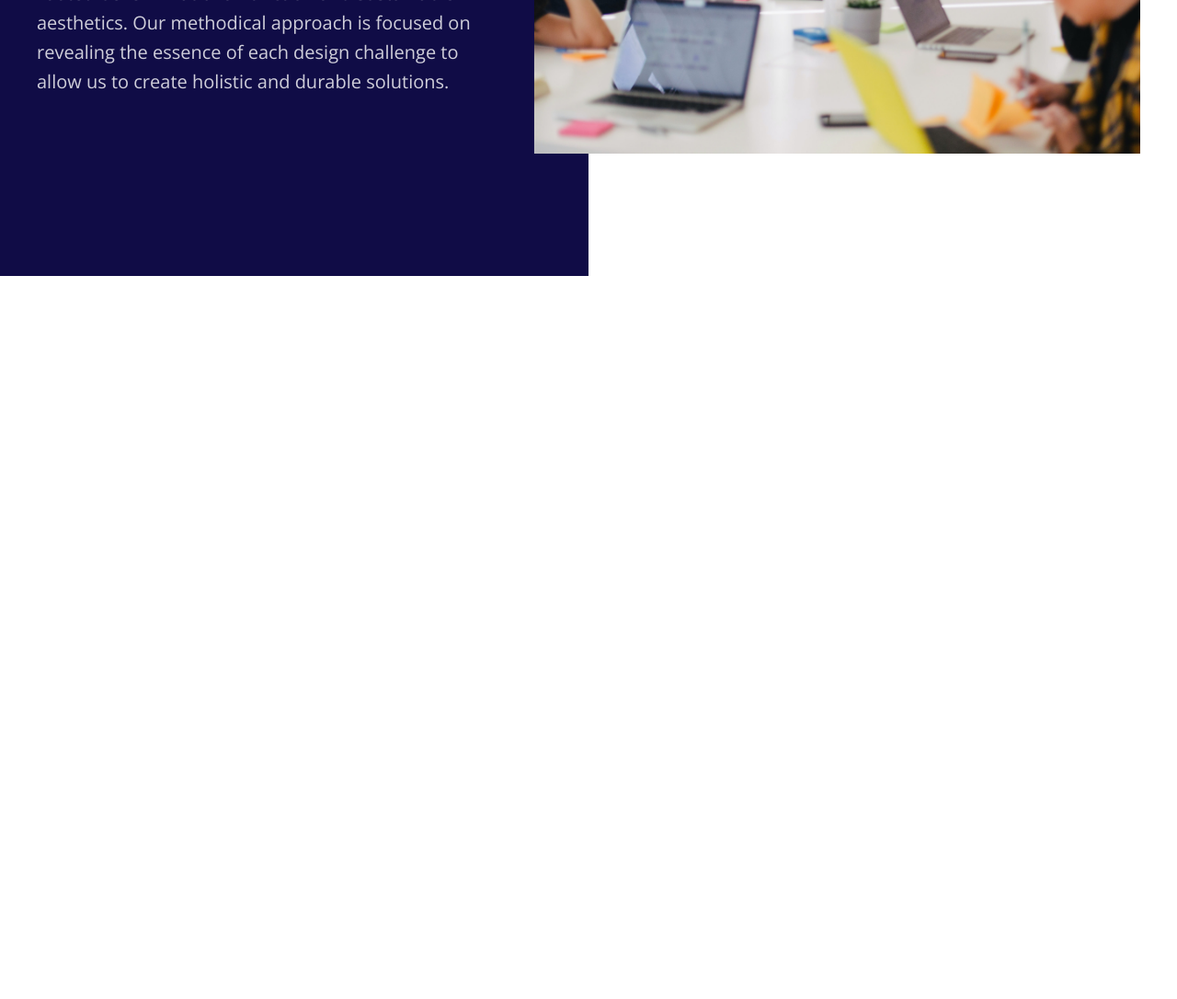
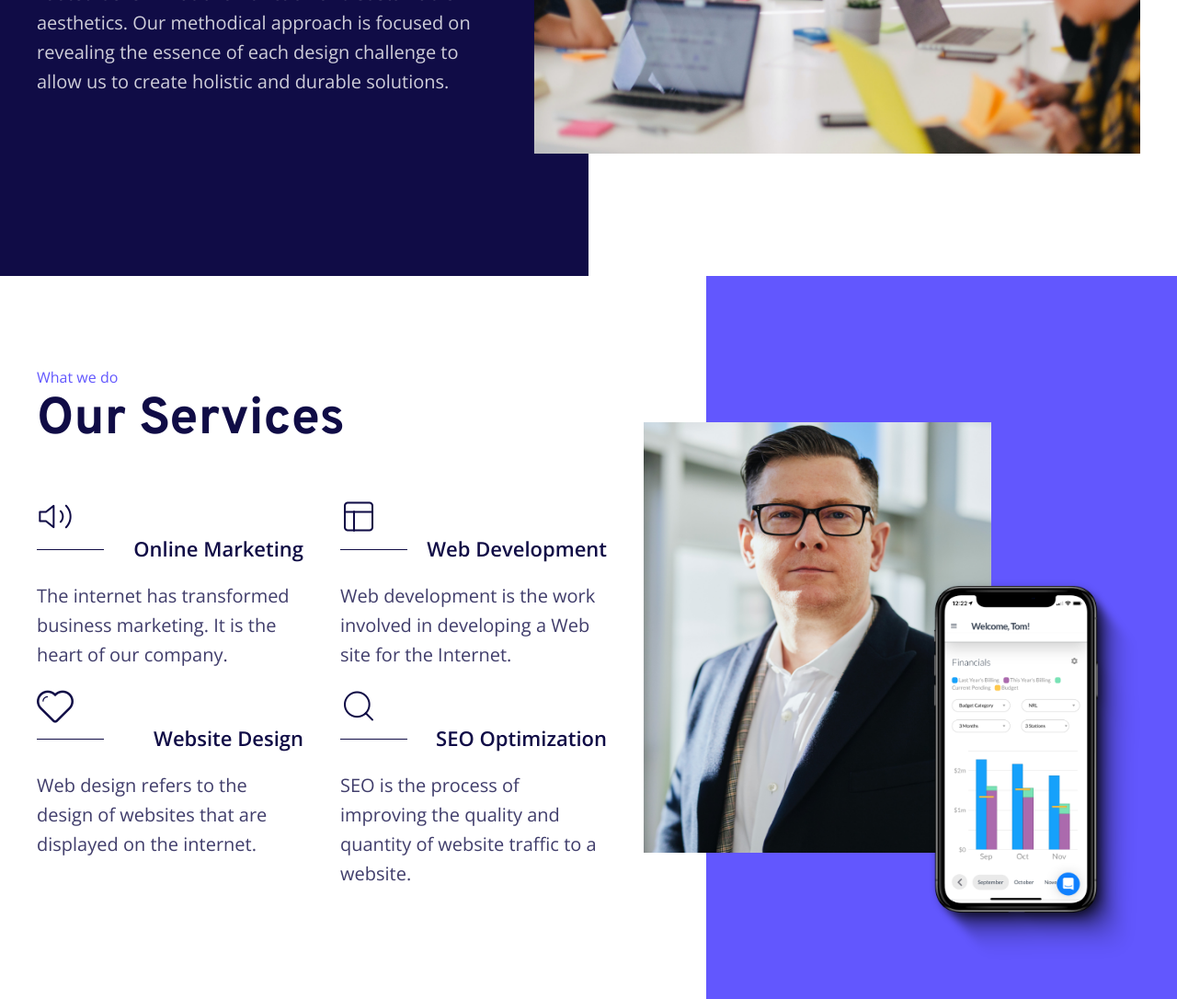
Before and after one commit to tomahawk535/deep, a plain HTML site: page dist/index.html in a window 1280 px wide. Shown: the part 1300-2386 px from the top of the page at 92% size. Before the commit the page ends 1600 px from the top, so only its background shows below. Drawn offline with nearby package versions, Linux system fonts and the light colour scheme; files whose address does not match are found by name.

Commit message:
add services section

```diff
--- a/dist/index.html
+++ b/dist/index.html
@@ -43,6 +43,40 @@
 					</div>
 				</div>
 			</section>
+			<section class="services__section">
+				<div class="services__container _container">
+					<div class="service__text">
+						<p class="service__subtitle">What we do</p>
+						<h2 class="services__title">Our Services</h2>
+						<div class="services__list">
+							<div class="services__item">
+								<i class="item__icon icon-volume"></i>
+								<h3 class="item__title">Online Marketing</h3>
+								<p class="item__description">The internet has transformed business marketing. It is the heart of our company.</p>
+							</div>
+							<div class="services__item">
+								<i class="item__icon icon-layout"></i>
+								<h3 class="item__title">Web Development</h3>
+								<p class="item__description">Web development is the work involved in developing a Web site for the Internet.</p>
+							</div>
+							<div class="services__item">
+								<i class="item__icon icon-heart"></i>
+								<h3 class="item__title">Website Design</h3>
+								<p class="item__description">Web design refers to the design of websites that are displayed on the internet.</p>
+							</div>
+							<div class="services__item">
+								<i class="item__icon icon-search"></i>
+								<h3 class="item__title">SEO Optimization</h3>
+								<p class="item__description">SEO is the process of improving the quality and quantity of website traffic to a website.</p>
+							</div>
+						</div>
+					</div>
+					<div class="services__image">
+						<img src="./img/service1.png" alt="Digital Agency" class="face">
+						<img src="./img/services2.png" alt="Digital Agency" class="phone">
+					</div>
+				</div>
+			</section>
 		</main>
 		<footer></footer>
 		<script src="js/app.min.js"></script>
--- a/gulp/version.json
+++ b/gulp/version.json
@@ -1,3 +1,3 @@
 {
-    "main": "20220411190225"
+    "main": "20220411204009"
 }
--- a/src/scss/style.scss
+++ b/src/scss/style.scss
@@ -202,9 +202,92 @@ main {
     }
   }
 }
+.services__section {
+  display: flex;
+  color: #100C46;
+  background: linear-gradient(to right, #fff 60%, #6257FE 60%);
+  align-items: center;
+  padding: 10rem 0;
+}
+.services__container {
+  display: flex;
+  .service__text {
+    width: 55%;
+    display: flex;
+    flex-direction: column;
+    justify-content: center;
+    .service__subtitle {
+      font-weight: 400;
+      font-size: 1.6rem;
+      line-height: 137%;
+      color: #6257FE;
+    }
+    .services__title {
+      font-family: 'Overpass', sans-serif;
+      font-weight: 700;
+      font-size: 5.6rem;
+      line-height: 126%;
+      margin-bottom: 5rem;
+    }
+    .services__list {
+      display: flex;
+      flex-wrap: wrap;
+      .services__item {
+        width: 50%;
+        padding-right: 4rem;
+        .item__icon {
+          font-size: 4rem;
+        }
+        .item__title {
+          font-weight: 600;
+          font-size: 2.2rem;
+          line-height: 135%;
+          text-align: right;
+          position: relative;
+          &:before {
+            content: '';
+            display: block;
+            width: 25%;
+            height: 1px;
+            background-color: #100C46;
+            position: absolute;
+            top: 50%;
+            //left: -100%;
+          }
+        }
+        .item__description {
+          font-weight: 400;
+          font-size: 2rem;
+          line-height: 160%;
+          color: rgba(16, 12, 70, 0.8);
+          margin: 2rem 0 2rem;
+        }
+      }
+    }
+  }
+  .services__image {
+    width: 45%;
+    display: flex;
+    position: relative;
+    .face {
+      width: 70%;
+      height: 80%;
+      align-self: center;
+    }
+    .phone {
+      position: absolute;
+      bottom: -10%;
+      right: 0;
+      width: 50%;
+    }
+  }
+}
 
-
+//======= media ======================
 @media (min-width: 2000px) {
+  html {
+    font-size: 12px;
+  }
   ._container {
     max-width: 1700px;
   }
@@ -239,13 +322,26 @@ main {
       width: 100%;
     }
   }
+  .services__section {
+    background: linear-gradient(to bottom, #fff 60%, #6257FE 60%);
+  }
+  .services__container {
+    flex-direction: column;
+
+    .service__text {
+      width: 100%;
+    }
+    .services__image {
+      width: 100%;
+    }
+  }
 }
 
 @media (max-width: 763px) {
   .hero__container {
     margin: 7rem 1.5rem;
   }
-  .about__container {
+  .about__container, .services__container {
     margin: 0 1.5rem;
   }
 }
@@ -257,4 +353,26 @@ main {
   .about__section {
     background: linear-gradient(to bottom, #100C46 70%, #fff 70%);
   }
+  .services__section {
+    background: linear-gradient(to bottom, #fff 70%, #6257FE 70%);
+  }
+  .services__container {
+    .service__text {
+     .services__list {
+       .services__item {
+         .item__title {
+           text-align: left;
+           font-size: 1.8rem;
+           margin-top: 1.2rem;
+           &:before {
+             display: none;
+           }
+         }
+         .item__description {
+           font-size: 1.6rem;
+         }
+       }
+     }
+    }
+  }
 }
--- a/src/scss/ui.scss
+++ b/src/scss/ui.scss
@@ -11,6 +11,6 @@
   transition: all 0.3s ease;
   appearance: none;
     &:hover {
-      transform: scale(1.02);
+      transform: scale(1.03);
     }
 }
```
Also changed, not shown: src/index.html (+34 -0 lines), dist/css/style.css, dist/css/style.min.css, dist/img/service1.png (added), dist/img/services2.png (added), src/img/service1.png (added), src/img/services2.png (added).
